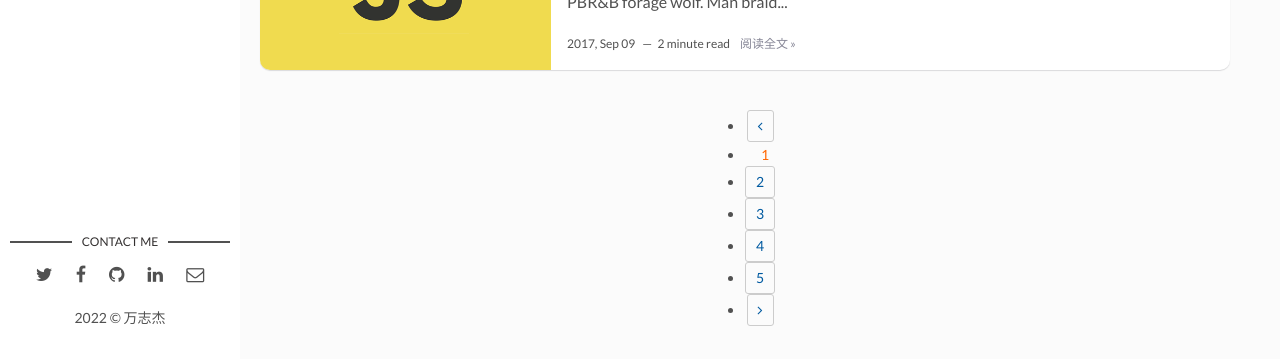
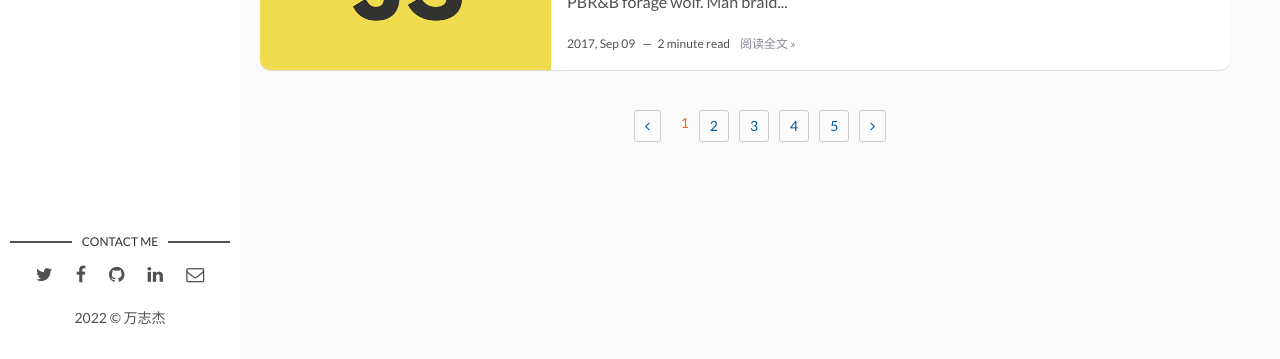
Before and after one commit to 19991010wan/19991010wan-Blog, a Jekyll site: the page built from index.html, in a window 1280 px wide and 1400 px high, scrolled down 88 px. Shown: the part 1038-1397 px from the top of the window. Built offline with Jekyll 4.4.1, drawn with Linux system fonts in a browser that asks for light colours; the list of posts is cut into pages by our own code.

Commit message:
update css scss

```diff
--- a/assets/css/main.css
+++ b/assets/css/main.css
@@ -942,16 +942,41 @@ a.older-posts:hover {
 a.newer-posts:hover {
   transform: translateX(-5px); }
 
+.page-icon {
+  flex: 1;
+  text-align: center; }
+  .page-icon ul {
+    display: flex;
+    flex-direction: row;
+    list-style: none; }
+    .page-icon ul li a {
+      display: inline-block;
+      text-decoration: none;
+      color: #005aa0; }
+    .page-icon ul li a,
+    .page-icon ul li .page-disabled,
+    .page-icon ul li .page-next {
+      border: 1px solid #ccc;
+      border-radius: 3px;
+      padding: 4px 10px 5px;
+      font-size: 14px;
+      margin-right: 10px; }
+    .page-icon ul li .page-current {
+      color: #ff6600;
+      padding: 4px 10px 5px;
+      font-size: 14PX;
+      /*修复行内元素之间空隙间隔*/ }
+    .page-icon ul li .page-disabled {
+      color: #ccc; }
+    .page-icon ul li .page-disabled i {
+      margin-right: 3px; }
+    .page-icon ul li .page-next i {
+      margin-left: 3px; }
+
 /*
 .page-icon {
   flex: 1;
   text-align: center;
-
-  ul {
-    li {
-      float: left;
-      list-style: none;
-
       a {
         display: inline-block;
         text-decoration: none;
@@ -986,36 +1011,7 @@ a.newer-posts:hover {
       .page-next i {
         margin-left: 3px;
       }
-    }
-  }
 }*/
-.page-icon {
-  flex: 1;
-  text-align: center; }
-  .page-icon a {
-    display: inline-block;
-    text-decoration: none;
-    color: #005aa0; }
-  .page-icon a,
-  .page-icon .page-disabled,
-  .page-icon .page-next {
-    border: 1px solid #ccc;
-    border-radius: 3px;
-    padding: 4px 10px 5px;
-    font-size: 14px;
-    margin-right: 10px; }
-  .page-icon .page-current {
-    color: #ff6600;
-    padding: 4px 10px 5px;
-    font-size: 14PX;
-    /*修复行内元素之间空隙间隔*/ }
-  .page-icon .page-disabled {
-    color: #ccc; }
-  .page-icon .page-disabled i {
-    margin-right: 3px; }
-  .page-icon .page-next i {
-    margin-left: 3px; }
-
 /* - - - - - - - - - - Post Page Styles - - - - - - - - - - */
 .wrap-content {
   padding: 20px; }
```
Also changed, not shown: assets/css/scss/parts/_home-page.scss (+44 -44 lines).
